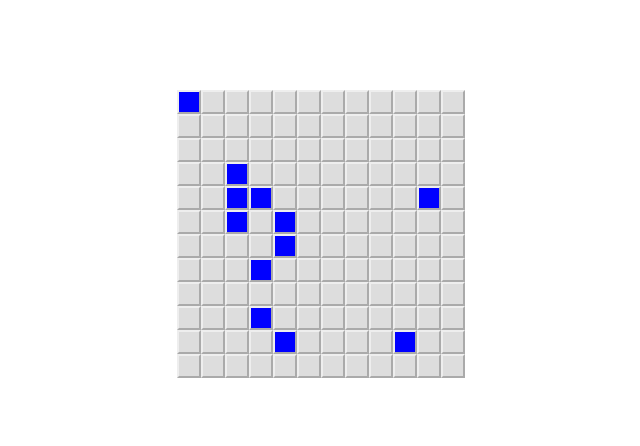
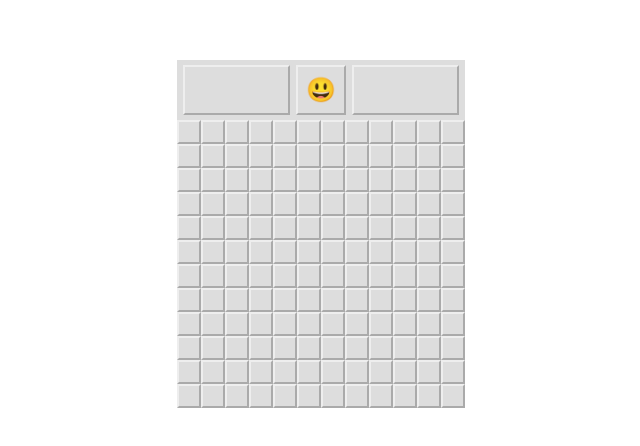
Before and after one commit to msimmer/react-minesweeper, a React (Create React App) app: page / in a window 1280 px wide. Shown: the part 166-612 px from the top of the page, without its empty margins (319-959 px from the left). Built offline with nearby package versions, Linux system fonts and the light colour scheme.

Commit message:
Adds 3BV logic

```diff
--- a/src/App.css
+++ b/src/App.css
@@ -1,6 +1,40 @@
 /* body {
   background: black;
 } */
+
+header {
+  height: 60px;
+  width: 100%;
+  background-color: #ddd;
+  display: flex;
+  align-items: center;
+  justify-content: space-between;
+}
+
+.counter,
+.status,
+.timer {
+  height: 50px;
+  background-color: #ddd;
+  border: 2px solid;
+  border-top-color: #eee;
+  border-right-color: #aaa;
+  border-left-color: #eee;
+  border-bottom-color: #aaa;
+}
+
+.counter {
+  flex: 1;
+  margin: 6px;
+}
+.status {
+  width: 50px;
+  font-size: 24px;
+}
+.timer {
+  flex: 1;
+  margin: 6px;
+}
 
 .page {
   height: 100vh;
@@ -30,6 +64,9 @@
 
 button {
   outline: none;
+  -webkit-appearance: none;
+  background-color: #ddd;
+  border: 0;
 }
 
 .button {
@@ -40,13 +77,18 @@ button {
   border: 1px solid;
   height: 100%;
   width: 100%;
-  background-color: #ddd;
-  -webkit-appearance: none;
   border: 2px solid;
   border-top-color: #eee;
   border-right-color: #aaa;
   border-left-color: #eee;
   border-bottom-color: #aaa;
+}
+
+button:active {
+  border-top-color: #aaa;
+  border-right-color: #eee;
+  border-left-color: #aaa;
+  border-bottom-color: #eee;
 }
 
 .button:hover {
--- a/src/App.tsx
+++ b/src/App.tsx
@@ -6,13 +6,18 @@ type Column = {
   bomb: boolean
   edges: number
   reveal: boolean
-  regioned: boolean
+  region: number | null
 }
 
 type Row = Column[]
 type Rows = Row[]
+type MaybeColumn = Column | null
 
-type MaybeColumn = Column | null
+type Regions = {
+  [name: string]: number
+}
+
+type Indices = [number, number]
 
 // get integer between min and max exclusive of max
 const random = (min: number, max: number): number => {
@@ -21,76 +26,129 @@ const random = (min: number, max: number): number => {
   return Math.floor(Math.random() * (max_ - min_)) + min_
 }
 
+const Header = (props: { handleReset: () => void }) => {
+  return (
+    <header>
+      <div className="counter" />
+      <button className="status" onClick={props.handleReset}>
+        😃
+      </button>
+      <div className="timer" />
+    </header>
+  )
+}
+
+const Board = (props: { rows: Rows; handleClick: (indices: Indices) => () => void; handleReset: () => void }) => (
+  <div className="board">
+    <Header handleReset={props.handleReset} />
+    <div className="grid">
+      {props.rows.map((row: Row, i) => (
+        <div key={i} className="row">
+          {row.map((column: Column, j) => (
+            <div key={`${i}-${j}`} className="column">
+              <button
+                onClick={props.handleClick([i, j])}
+                className={classNames('button', { reveal: column.reveal } /* , { bomb: column.bomb } */)}
+              >
+                {column.reveal && column.bomb && '💣'}
+                {(column.reveal && !column.bomb && column.edges && column.edges) || ''}
+              </button>
+            </div>
+          ))}
+        </div>
+      ))}
+    </div>
+  </div>
+)
+
 class App extends React.Component {
   state: {
+    bbbv: number
     bombs: number
     rows: Rows
     size: number
   } = {
+    bbbv: 0,
     bombs: 12,
     rows: [],
     size: 12,
   }
 
-  regions: any[] = []
-
   componentWillMount() {
     this.reset()
   }
 
-  getRegions = (rows: Rows, indices: number[], regionIndex: number): Rows => {
-    const [rowIndex, columnIndex] = indices
-    const current: Column = rows[rowIndex][columnIndex]
+  setRegion = (rows: Rows, rowIndex: number, columnIndex: number, region: number): MaybeColumn => {
+    // get the current node if it exists and set its region
+    let node: MaybeColumn = this.regionBlank(rows, rowIndex, columnIndex)
+    if (!node) return node
 
-    current.regioned = true
+    node.region = region
 
-    if (current.bomb || current.edges > 0) return rows
+    // iterate along the X and Y axes recursively checking for blanks
+    if (this.regionBlank(rows, rowIndex + 1, columnIndex)) this.setRegion(rows, rowIndex + 1, columnIndex, region) // below
+    if (this.regionBlank(rows, rowIndex - 1, columnIndex)) this.setRegion(rows, rowIndex - 1, columnIndex, region) // above
+    if (this.regionBlank(rows, rowIndex, columnIndex + 1)) this.setRegion(rows, rowIndex, columnIndex + 1, region) // right
+    if (this.regionBlank(rows, rowIndex, columnIndex - 1)) this.setRegion(rows, rowIndex, columnIndex - 1, region) // left
 
-    if (!this.regions[regionIndex]) this.regions[regionIndex] = []
-    this.regions[regionIndex].push(current)
+    // get the siblings of the current node and update their regions. we're
+    // dilating the region to account for any tiles that would be revealed by
+    // clicking on blank tile. we resolve any overlapping tiles (edges that
+    // could be revealed by a click on different regions) by setting a flag on
+    // the node and only counting it once
+    this.assign(this.regionEdge, rows, rowIndex, columnIndex, (node: Column) => (node.region = region))
 
-    let node: MaybeColumn = null
+    // let our loop know that successfully found a region and can increment the
+    // counter
+    return node
+  }
 
-    // get blanks
-    // prettier-ignore
-    if ((node = this.blank2(rows, rowIndex + 1, columnIndex))) this.getRegions(rows, [rowIndex + 1, columnIndex],regionIndex) // below
-    // prettier-ignore
-    if ((node = this.blank2(rows, rowIndex - 1, columnIndex))) this.getRegions(rows, [rowIndex - 1, columnIndex],regionIndex) // above
-    // prettier-ignore
-    if ((node = this.blank2(rows, rowIndex, columnIndex + 1))) this.getRegions(rows, [rowIndex, columnIndex + 1],regionIndex) // right
-    // prettier-ignore
-    if ((node = this.blank2(rows, rowIndex, columnIndex - 1))) this.getRegions(rows, [rowIndex, columnIndex - 1],regionIndex) // left
+  // calculate the minimum required clicks to solve the board to score against
+  // the 3BV (http://www.stephan-bechtel.de/3bv.htm). we break the board down
+  // into regions that would be revealed when a blank tile is clicked, also
+  // accounting for tiles that that share an edge with blank tiles
+  getRegions = (rows: Rows, indices: Indices = [0, 0], regionIndex: number = 0): number => {
+    const { bombs, size } = this.state
+    const count: Regions = {}
 
-    // then dilate, will probably want to flag edges here, or collect any nodes
-    // that might overlap other regions
+    // store regions as an index
+    let region: number = 0
+    for (let i = 0; i < rows.length; i++) {
+      for (let j = 0; j < rows[i].length; j++) {
+        const node = this.setRegion(rows, i, j, region)
+        if (node) region += 1
+      }
+    }
 
-    // continue until all regions are accounted for,
+    // count the tiles per region
+    for (let i = 0; i < region; i++) {
+      count[i] = rows.reduce(
+        (acc1, curr1) => acc1 + curr1.reduce((acc2, curr2) => acc2 + (curr2.region === i ? 1 : 0), 0),
+        0,
+      )
+    }
 
-    // then resolve overlap
+    // minimum clicks required to clear all blanks
+    const blanks = Object.keys(count).length
 
-    // then count remaining tiles that will require a single click
+    // number of tiles that are either blank or would be revealed by clicking a
+    // blank beside it
+    const dilated = Object.values(count).reduce((acc: number, curr: number) => acc + curr, 0)
 
-    // reveal the first tile that is touching a bomb on either side and
-    // diagonally
-    // if ((node = this.edge(rows, rowIndex + 1, columnIndex))) node.reveal = true
-    // if ((node = this.edge(rows, rowIndex - 1, columnIndex))) node.reveal = true
-    // if ((node = this.edge(rows, rowIndex, columnIndex + 1))) node.reveal = true
-    // if ((node = this.edge(rows, rowIndex, columnIndex - 1))) node.reveal = true
-    // if ((node = this.edge(rows, rowIndex + 1, columnIndex + 1))) node.reveal = true
-    // if ((node = this.edge(rows, rowIndex - 1, columnIndex - 1))) node.reveal = true
-    // if ((node = this.edge(rows, rowIndex - 1, columnIndex + 1))) node.reveal = true
-    // if ((node = this.edge(rows, rowIndex + 1, columnIndex - 1))) node.reveal = true
+    // remaining tiles that require a single click to reveal
+    const remains = size - dilated - bombs
 
-    return rows
+    // minimum required clicks to clear the board
+    const bbbv = blanks + remains
+
+    return bbbv
   }
 
   reset = (): void => {
     const { size } = this.state
     const rows: Rows = this.getRows(size)
-    this.setState({ rows }, () => {
-      this.getRegions(rows, [0, 0], 0)
-      console.log(this.regions)
-    })
+    const bbbv: number = this.getRegions(rows)
+    this.setState({ bbbv, rows })
   }
 
   setBombs = (rows: Rows, size: number): Rows => {
@@ -107,21 +165,14 @@ class App extends React.Component {
     let node: MaybeColumn = null
 
     // set the edges value on the adjacent nodes, including diagonals
-    if ((node = this.exists(rows, rowIndex + 1, columnIndex + 1))) node.edges += 1
-    if ((node = this.exists(rows, rowIndex + 1, columnIndex - 1))) node.edges += 1
-    if ((node = this.exists(rows, rowIndex - 1, columnIndex + 1))) node.edges += 1
-    if ((node = this.exists(rows, rowIndex - 1, columnIndex - 1))) node.edges += 1
-    if ((node = this.exists(rows, rowIndex + 1, columnIndex))) node.edges += 1
-    if ((node = this.exists(rows, rowIndex - 1, columnIndex))) node.edges += 1
-    if ((node = this.exists(rows, rowIndex, columnIndex + 1))) node.edges += 1
-    if ((node = this.exists(rows, rowIndex, columnIndex - 1))) node.edges += 1
+    this.assign(this.exists, rows, rowIndex, columnIndex, (node: Column) => (node.edges += 1))
 
     return rows
   }
 
   getRows = (size: number): Rows => {
     const { bombs } = this.state
-    const column: Column = { bomb: false, edges: 0, reveal: false, regioned: false }
+    const column: Column = { bomb: false, edges: 0, reveal: false, region: null }
     const rows: Rows = []
 
     // create empty rows
@@ -159,14 +210,44 @@ class App extends React.Component {
   blank = (rows: Rows, row: number, col: number): MaybeColumn =>
     this.exists(rows, row, col) && this.hidden(rows, row, col) && rows[row][col].edges < 1 ? rows[row][col] : null
 
-  blank2 = (rows: Rows, row: number, col: number): MaybeColumn =>
-    this.exists(rows, row, col) && rows[row][col].regioned !== true && rows[row][col].edges < 1 ? rows[row][col] : null
-
   // if a node is touching a bomb
   edge = (rows: Rows, row: number, col: number): MaybeColumn =>
     this.exists(rows, row, col) && rows[row][col].edges > 0 ? rows[row][col] : null
 
-  reveal = (rows: Rows, indices: number[]): Rows => {
+  // if a node is blank and has not been assigned a region
+  regionBlank = (rows: Rows, row: number, col: number): MaybeColumn =>
+    this.exists(rows, row, col) &&
+    rows[row][col].region === null &&
+    rows[row][col].bomb === false &&
+    rows[row][col].edges < 1
+      ? rows[row][col]
+      : null
+
+  // if a node is an edge and has not been assigned a region
+  regionEdge = (rows: Rows, row: number, col: number): MaybeColumn =>
+    this.exists(rows, row, col) && rows[row][col].edges > 0 && rows[row][col].region === null ? rows[row][col] : null
+
+  // utility function for assigning values to orthagonal and diagonal nodes in
+  // relation to a source node at rowIndex x columnIndex
+  assign = (
+    conditional: (rows: Rows, rowIndex: number, columnIndex: number) => MaybeColumn,
+    rows: Rows,
+    rowIndex: number,
+    columnIndex: number,
+    callback: (node: Column) => void,
+  ) => {
+    let node: MaybeColumn = null
+    if ((node = conditional.call(this, rows, rowIndex + 1, columnIndex))) callback.call(this, node)
+    if ((node = conditional.call(this, rows, rowIndex - 1, columnIndex))) callback.call(this, node)
+    if ((node = conditional.call(this, rows, rowIndex, columnIndex + 1))) callback.call(this, node)
+    if ((node = conditional.call(this, rows, rowIndex, columnIndex - 1))) callback.call(this, node)
+    if ((node = conditional.call(this, rows, rowIndex + 1, columnIndex + 1))) callback.call(this, node)
+    if ((node = conditional.call(this, rows, rowIndex - 1, columnIndex - 1))) callback.call(this, node)
+    if ((node = conditional.call(this, rows, rowIndex + 1, columnIndex - 1))) callback.call(this, node)
+    if ((node = conditional.call(this, rows, rowIndex - 1, columnIndex + 1))) callback.call(this, node)
+  }
+
+  reveal = (rows: Rows, indices: Indices): Rows => {
     const [rowIndex, columnIndex] = indices
     const current: Column = rows[rowIndex][columnIndex]
 
@@ -185,20 +266,12 @@ class App extends React.Component {
     let node: MaybeColumn = null
 
     // recursively call reveal while blank tiles have edges against the selected tile
-    if ((node = this.blank(rows, rowIndex + 1, columnIndex))) this.reveal(rows, [rowIndex + 1, columnIndex]) // below
-    if ((node = this.blank(rows, rowIndex - 1, columnIndex))) this.reveal(rows, [rowIndex - 1, columnIndex]) // above
-    if ((node = this.blank(rows, rowIndex, columnIndex + 1))) this.reveal(rows, [rowIndex, columnIndex + 1]) // right
-    if ((node = this.blank(rows, rowIndex, columnIndex - 1))) this.reveal(rows, [rowIndex, columnIndex - 1]) // left
+    if (this.blank(rows, rowIndex + 1, columnIndex)) this.reveal(rows, [rowIndex + 1, columnIndex]) // below
+    if (this.blank(rows, rowIndex - 1, columnIndex)) this.reveal(rows, [rowIndex - 1, columnIndex]) // above
+    if (this.blank(rows, rowIndex, columnIndex + 1)) this.reveal(rows, [rowIndex, columnIndex + 1]) // right
+    if (this.blank(rows, rowIndex, columnIndex - 1)) this.reveal(rows, [rowIndex, columnIndex - 1]) // left
 
-    // reveal the first tile that is touching a bomb on either side and diagonally
-    if ((node = this.edge(rows, rowIndex + 1, columnIndex))) node.reveal = true
-    if ((node = this.edge(rows, rowIndex - 1, columnIndex))) node.reveal = true
-    if ((node = this.edge(rows, rowIndex, columnIndex + 1))) node.reveal = true
-    if ((node = this.edge(rows, rowIndex, columnIndex - 1))) node.reveal = true
-    if ((node = this.edge(rows, rowIndex + 1, columnIndex + 1))) node.reveal = true
-    if ((node = this.edge(rows, rowIndex - 1, columnIndex - 1))) node.reveal = true
-    if ((node = this.edge(rows, rowIndex - 1, columnIndex + 1))) node.reveal = true
-    if ((node = this.edge(rows, rowIndex + 1, columnIndex - 1))) node.reveal = true
+    this.assign(this.edge, rows, rowIndex, columnIndex, (node: Column) => (node.reveal = true))
 
     return rows
   }
@@ -214,33 +287,17 @@ class App extends React.Component {
     if (size ** 2 - bombs === revealed) this.win()
   }
 
-  handleClick = (indices: number[]) => (): void => {
+  handleClick = (indices: Indices) => (): void => {
     const { rows } = this.state
     this.reveal(rows, indices)
     this.setState({ rows }, this.validate)
   }
 
   render(): JSX.Element {
-    const { rows, ...rest } = this.state
+    const { rows } = this.state
     return (
       <div className="page">
-        <div className="grid">
-          {rows.map((row: Row, i) => (
-            <div key={i} className="row">
-              {row.map((column: Column, j) => (
-                <div key={`${i}-${j}`} className="column">
-                  <button
-                    onClick={this.handleClick([i, j])}
-                    className={classNames('button', { reveal: column.reveal }, { bomb: column.bomb })}
-                  >
-                    {column.reveal && column.bomb && '💣'}
-                    {(column.reveal && !column.bomb && column.edges && column.edges) || ''}
-                  </button>
-                </div>
-              ))}
-            </div>
-          ))}
-        </div>
+        <Board rows={rows} handleClick={this.handleClick} handleReset={this.reset} />
       </div>
     )
   }
```
